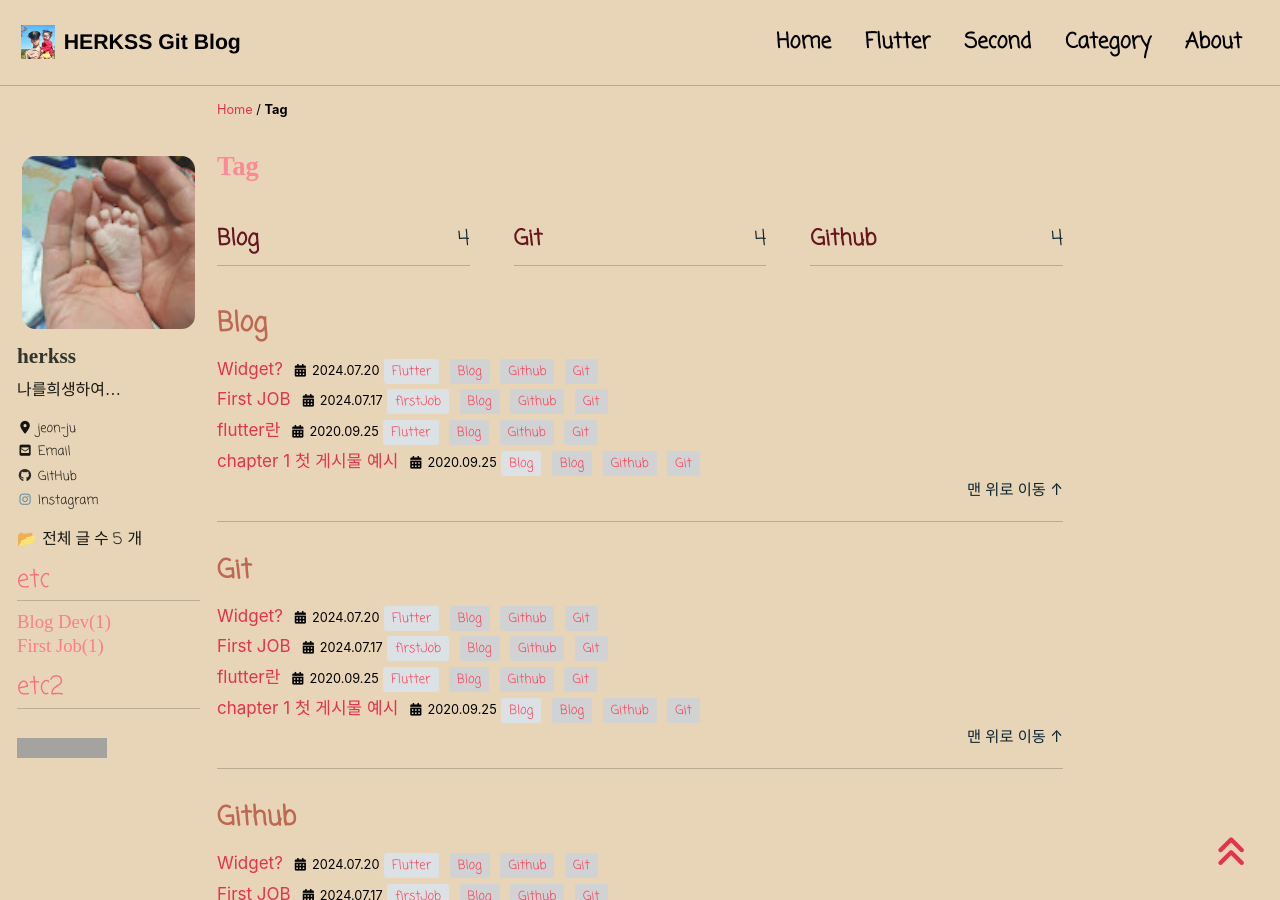
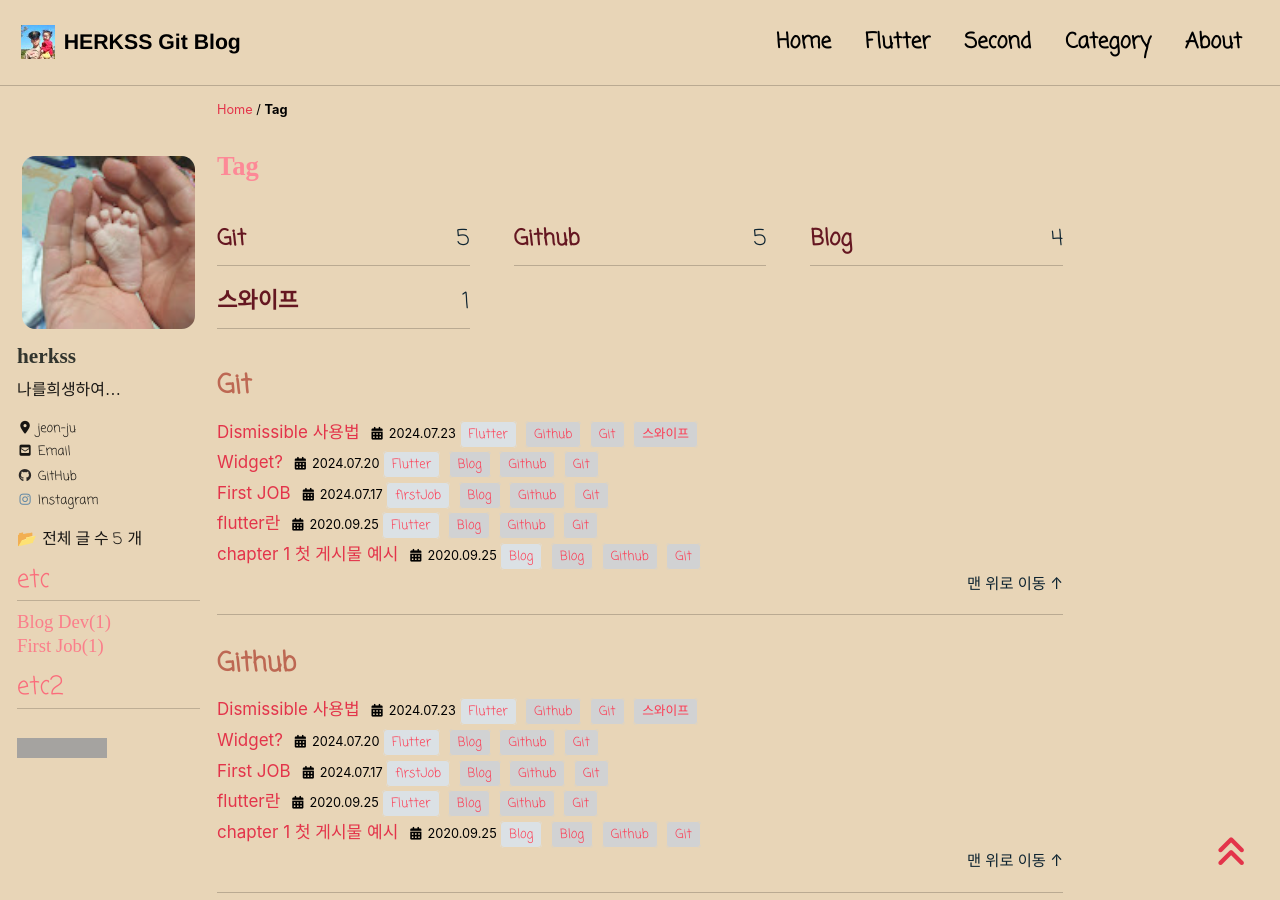
Before and after one commit to herkss/herkss.github.io, a Jekyll site: the page built from _pages/tags-archive.md, in a window 1280 px wide and 900 px high. Built offline with Jekyll 4.4.1, drawn with Linux system fonts in a browser that asks for light colours; cached includes are drawn as plain includes; nearby versions of some CDN libraries; some web fonts are replaced; some of the changed text lies outside the part shown; grey boxes are pictures that could not be loaded.

Commit message:
Update 2024-07-23-dismissible.md

````diff
--- a/_posts/Flutter/2024-07-23-dismissible.md
+++ b/_posts/Flutter/2024-07-23-dismissible.md
@@ -1,25 +1,47 @@
-Dismissible Widget?
+---
+title:  "Dismissible 사용법"
+excerpt: "스와이프적용"
+
+categories:
+  - Flutter
+tags:
+  - [스와이프, Git, Github, ]
+
+toc: true
+toc_sticky: true
+
+date: 2024-07-23
+last_modified_at: 2024-07-23
+
+---
+
+
+## Dismissible Widget?
 List에서 특정 아이템을 좌,우로 움직였을 때, 특정 action을 취하고 아이템이 사라지도록하는 widget
 
 
 
-Properties and Methods
-background
+# Properties and Methods
+
+- background
 child 아래에 있어서 child widget을 드래그해야 보이는 widget
 secondaryBackground도 지정되어 있으면 background widget은 child를 아래 혹은 우로 드래그할 때 보인다.
-secondaryBackground
+
+- secondaryBackground
 child 아래에 있어서 child widget을 드래그해야 보이는 widget
 background widget이 존재해야만 의미가 있고 child를 위 혹은 좌로 드래그할 때 보인다.
-direction
+
+- direction
 드래그 했을 때 child widget이 사라지는 방향
 default는 DismissDirection.horizontal
-onDismissed
+
+- onDismissed
 child가 화면에서 사라지고 난 후에 호출
 
-confirmDismiss
+- confirmDismiss
 dismiss가 동작하기 전에 유저에게 확인할 기회를 준다.
 
-
+```dart
 Example
 Items
 먼저 list generate function을 이용해서 30개의 list 아이템을 생성합니다.
@@ -44,6 +66,10 @@ ListView.builder(
           ),
         ),
       );
+
+```
+
+```dart
 Dismissible
 이제 Dismissble 기능을 사용하기 위해서 Card 부분에 Dismissible을 적용해줍니다.
 Dismissible에서 꼭 필요한 것은 key와 child입니다.
@@ -64,9 +90,11 @@ Dismissible(
             ),
           ),
         )
+
+```
 Background and SecondaryBackground
 좌측으로 드래하냐 우측으로 드래그하냐에 따라 다른 화면을 보여주기 위해서 background와 secondaryBackground를 적용해보겠습니다.
-
+```dart
 Dismissible(
           key: Key(_items[index]),
           background: Container(
@@ -105,9 +133,13 @@ Dismissible(
             ),
           ),
         )
+
+```
 onDismissed
 onDismissed를 이용해서 드래그 이후의 동작을 구현합니다.
 
+
+```dart
 ListView.builder(
         itemCount: _items.length,
         itemBuilder: (context, index) => Dismissible(
@@ -130,9 +162,11 @@ ListView.builder(
           child: _buildListItem(index),
         ),
       )
+```
 confirmDismiss
 confirmDismiss를 이용해서 드래그를 할때 최종 확인이 가능하도록 구현합니다.
 
+```dart
 ListView.builder(
         itemCount: _items.length,
         itemBuilder: (context, index) => Dismissible(
@@ -193,3 +227,10 @@ ListView.builder(
           child: _buildListItem(index),
         ),
       )
+
+
+```
+
+
+
+출처 https://velog.io/@kjha2142/Flutter-Dismissible-Widget
````
